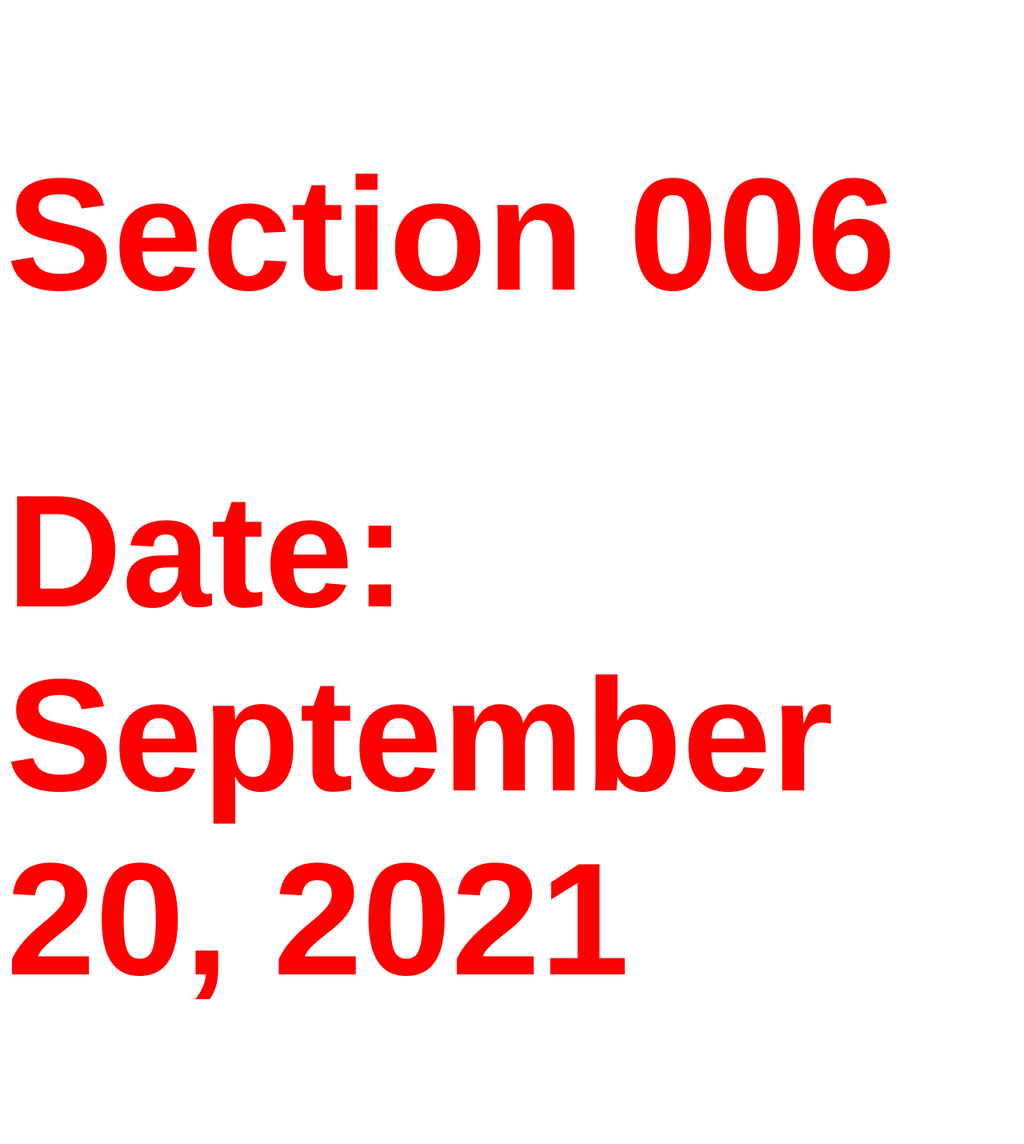
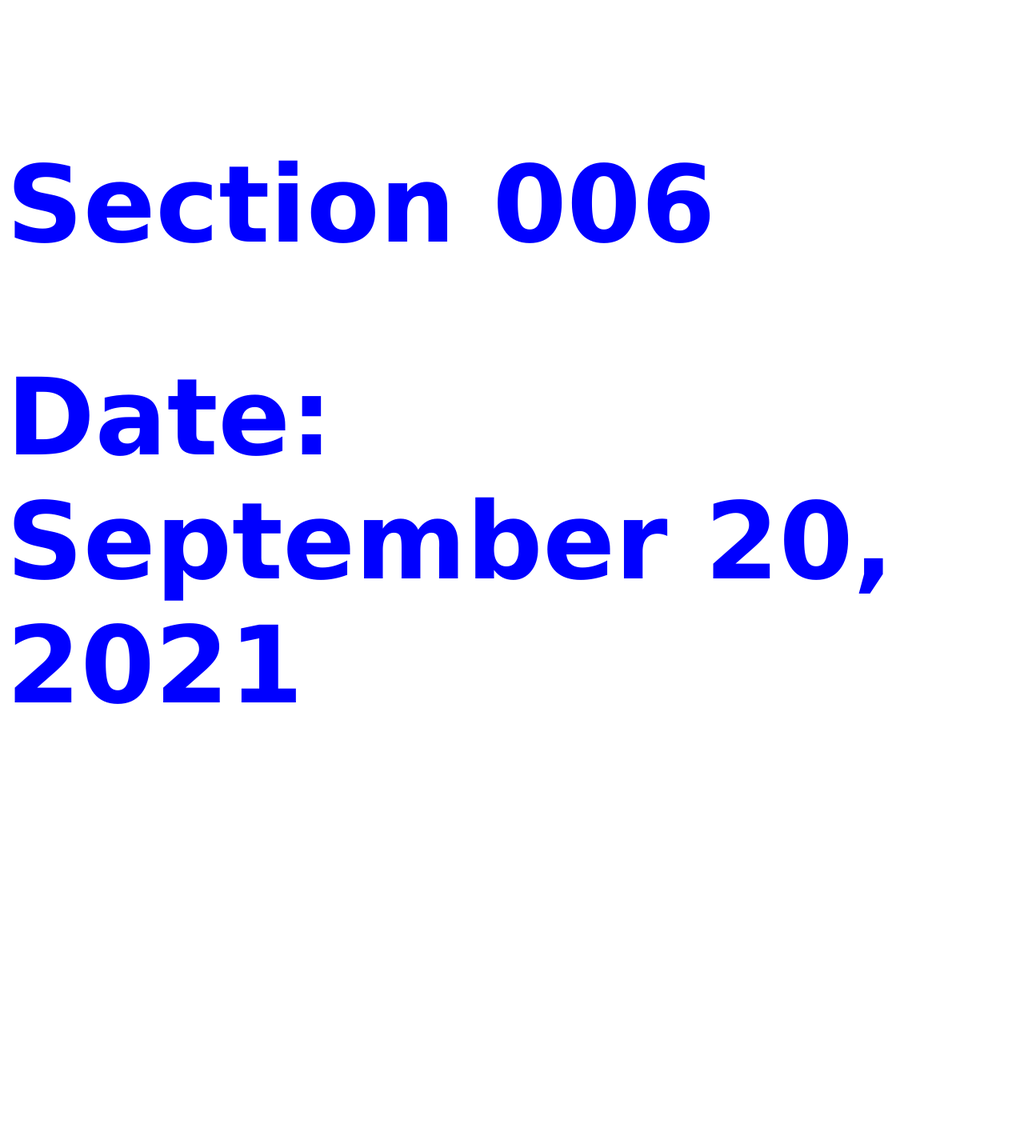
Before and after one commit to csc4350-f21/lect8-006-activity, a Flask app: page / in a window 1280 px wide. Shown: the part 793-2223 px from the top of the page at 80% size. After the commit the page ends 1673 px from the top, so only its background shows below. Run offline with Flask 2, Linux system fonts and the light colour scheme.

Commit message:
Update style.css

```diff
--- a/static/style.css
+++ b/static/style.css
@@ -3,3 +3,13 @@ body {
     color: red;
     font-size: 100pt;
 }
+h2 {
+  color: blue;
+  font-family: verdana;
+  font-size:100pt;
+}
+h3 {
+  color: red;
+  font-family: courier;
+  font-size: 100pt;
+}
```
